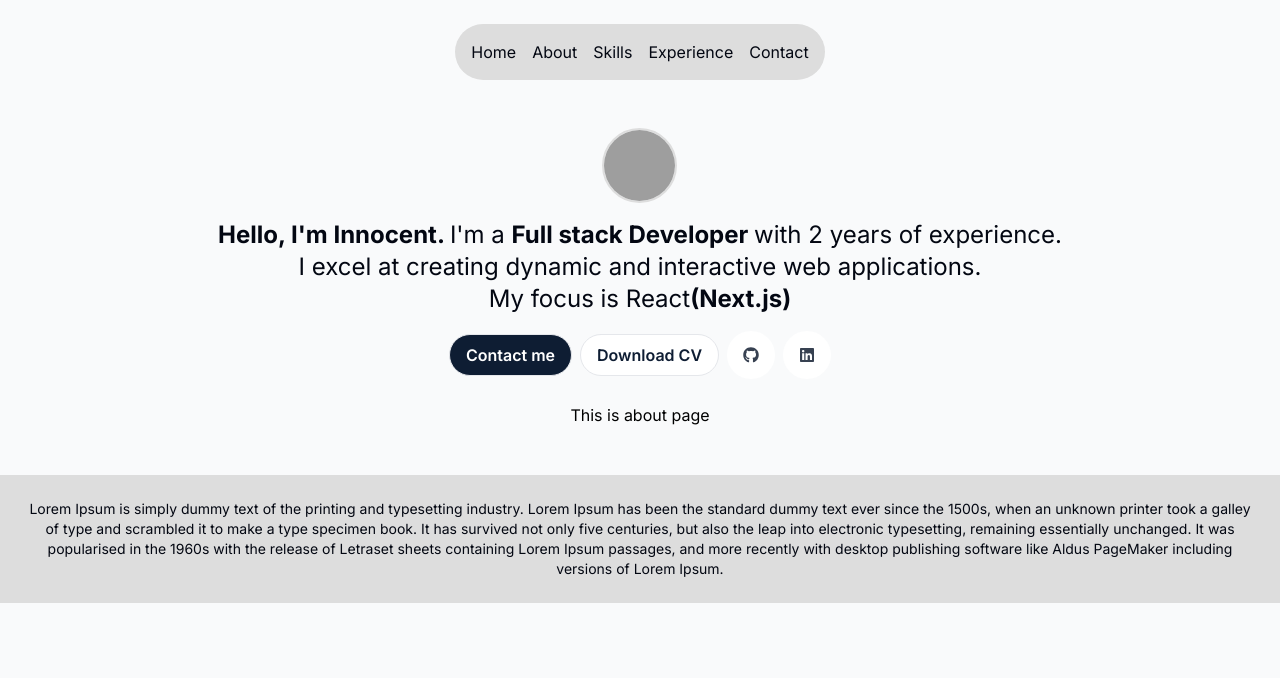
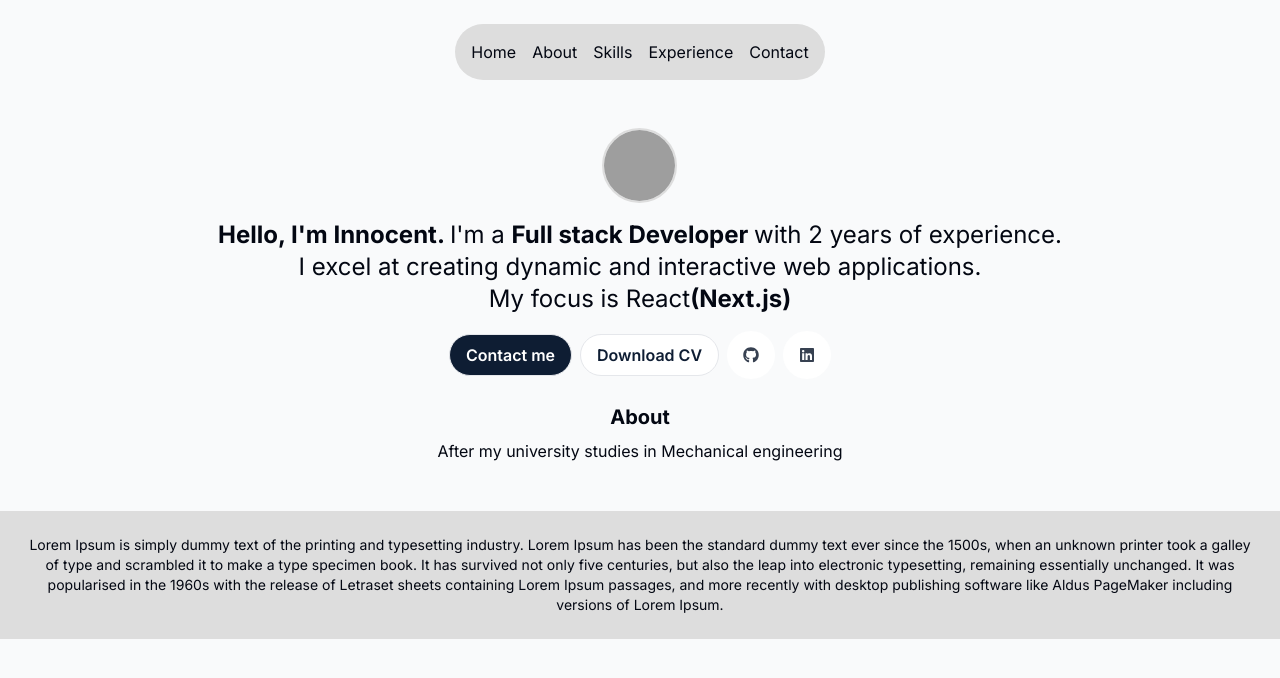
Before and after one commit to Innocent259/portifolio-2, a Next.js app: page / in a window 1280 px wide. Shown: the top 678 px of the page. Built offline with nearby package versions, Linux system fonts and the light colour scheme; grey boxes are pictures that could not be loaded.

Commit message:
Create About header

```diff
--- a/components/About.tsx
+++ b/components/About.tsx
@@ -2,8 +2,9 @@ import React from 'react'
 
 const About = () => {
   return (
-    <div className='text-black'>
-      This is about page
+    <div className='text-center flex flex-col gap-2'>
+        <h1 className='text-xl font-bold'>About</h1>
+      After my university studies in Mechanical engineering
     </div>
   )
 }
```
